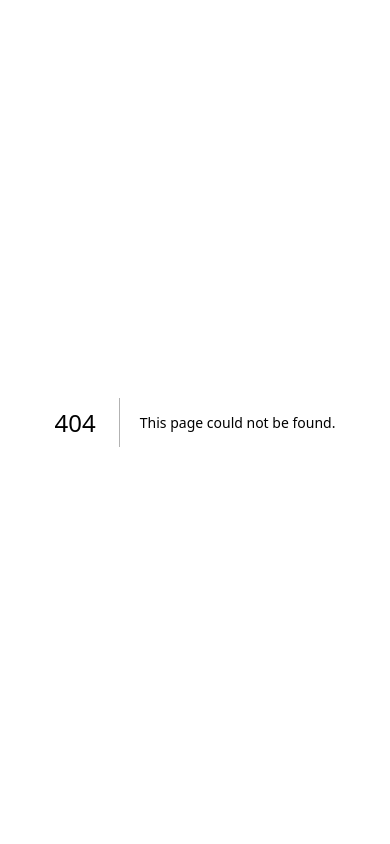
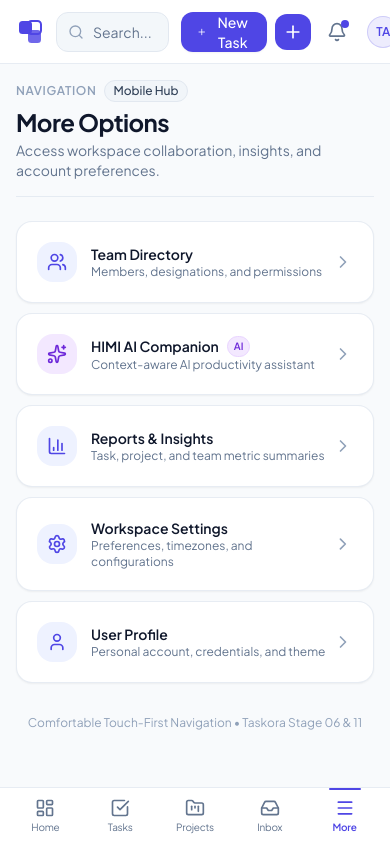
Before and after one commit to graphionicteam/taskora, a Next.js app: page /more in a window 390 px wide. Before the commit this address had no page. Built offline with nearby package versions, Linux system fonts and the light colour scheme.

Commit message:
feat: align tablet navigation rail and add mobile more screen

```diff
--- /dev/null
+++ b/src/app/(dashboard)/more/page.tsx
@@ -0,0 +1,138 @@
+import React from "react";
+import { Metadata } from "next";
+import Link from "next/link";
+import {
+  Users,
+  Sparkles,
+  BarChart3,
+  Settings,
+  User,
+  ChevronRight,
+} from "lucide-react";
+import { Card } from "@/components/ui/Card";
+import { Badge } from "@/components/ui/Badge";
+import { cn } from "@/lib/utils";
+
+export const metadata: Metadata = {
+  title: "More Navigation — Taskora",
+  description: "Access team, HIMI AI, reports, settings, and profile.",
+};
+
+interface MoreItem {
+  title: string;
+  subtitle: string;
+  href: string;
+  icon: React.ComponentType<{ className?: string }>;
+  isHimi?: boolean;
+}
+
+const MORE_LINKS: MoreItem[] = [
+  {
+    title: "Team Directory",
+    subtitle: "Members, designations, and permissions",
+    href: "/team",
+    icon: Users,
+  },
+  {
+    title: "HIMI AI Companion",
+    subtitle: "Context-aware AI productivity assistant",
+    href: "/himi",
+    icon: Sparkles,
+    isHimi: true,
+  },
+  {
+    title: "Reports & Insights",
+    subtitle: "Task, project, and team metric summaries",
+    href: "/reports",
+    icon: BarChart3,
+  },
+  {
+    title: "Workspace Settings",
+    subtitle: "Preferences, timezones, and configurations",
+    href: "/settings",
+    icon: Settings,
+  },
+  {
+    title: "User Profile",
+    subtitle: "Personal account, credentials, and theme",
+    href: "/profile",
+    icon: User,
+  },
+];
+
+export default function MorePage() {
+  return (
+    <div className="space-y-6 max-w-2xl mx-auto">
+      {/* Header */}
+      <div className="pb-4 border-b border-slate-200/80 dark:border-slate-800">
+        <div className="flex items-center gap-2 mb-1">
+          <span className="text-xs font-semibold tracking-wider text-slate-400 dark:text-slate-500 uppercase">
+            Navigation
+          </span>
+          <Badge variant="default">Mobile Hub</Badge>
+        </div>
+        <h1 className="text-2xl font-bold tracking-tight text-slate-900 dark:text-white">
+          More Options
+        </h1>
+        <p className="text-sm text-slate-500 dark:text-slate-400 mt-0.5">
+          Access workspace collaboration, insights, and account preferences.
+        </p>
+      </div>
+
+      {/* Navigation Links List */}
+      <div className="space-y-2.5">
+        {MORE_LINKS.map((item) => {
+          const Icon = item.icon;
+          return (
+            <Link
+              key={item.href}
+              href={item.href}
+              className="block group focus-visible:outline-hidden focus-visible:ring-2 focus-visible:ring-[#4F46E5] rounded-xl"
+            >
+              <Card
+                hoverable
+                className="flex items-center justify-between p-4 min-h-[56px] transition-all group-hover:border-indigo-200 dark:group-hover:border-indigo-900/60"
+              >
+                <div className="flex items-center gap-3.5">
+                  <div
+                    className={cn(
+                      "w-10 h-10 rounded-xl flex items-center justify-center shrink-0 transition-colors",
+                      item.isHimi
+                        ? "bg-purple-100 text-[#6D28D9] dark:bg-purple-950/60 dark:text-[#A78BFA]"
+                        : "bg-indigo-50 text-[#4F46E5] dark:bg-indigo-950/50 dark:text-indigo-400 group-hover:bg-[#4F46E5] group-hover:text-white"
+                    )}
+                  >
+                    <Icon className="w-5 h-5" />
+                  </div>
+                  <div>
+                    <div className="flex items-center gap-2">
+                      <span className="text-sm font-semibold text-slate-900 dark:text-white group-hover:text-[#4F46E5] dark:group-hover:text-indigo-300 transition-colors">
+                        {item.title}
+                      </span>
+                      {item.isHimi && (
+                        <span className="text-[10px] font-semibold px-1.5 py-0.5 rounded-full bg-purple-100 dark:bg-purple-950/60 text-[#6D28D9] dark:text-[#A78BFA] border border-purple-200 dark:border-purple-800">
+                          AI
+                        </span>
+                      )}
+                    </div>
+                    <p className="text-xs text-slate-500 dark:text-slate-400">
+                      {item.subtitle}
+                    </p>
+                  </div>
+                </div>
+                <ChevronRight className="w-5 h-5 text-slate-400 dark:text-slate-500 group-hover:text-[#4F46E5] dark:group-hover:text-indigo-300 transition-transform group-hover:translate-x-0.5" />
+              </Card>
+            </Link>
+          );
+        })}
+      </div>
+
+      {/* Touch-First Note */}
+      <div className="pt-2 text-center">
+        <p className="text-xs text-slate-400 dark:text-slate-500">
+          Comfortable Touch-First Navigation • Taskora Stage 06 & 11
+        </p>
+      </div>
+    </div>
+  );
+}
--- a/src/components/layout/MobileTabBar.tsx
+++ b/src/components/layout/MobileTabBar.tsx
@@ -23,7 +23,7 @@ const TABS: TabItem[] = [
   { title: "Tasks", href: "/tasks/my", icon: CheckSquare },
   { title: "Projects", href: "/projects", icon: FolderKanban },
   { title: "Inbox", href: "/inbox", icon: Inbox },
-  { title: "More", href: "/settings", icon: Menu },
+  { title: "More", href: "/more", icon: Menu },
 ];
 
 export const MobileTabBar: React.FC = () => {
--- a/src/components/layout/Sidebar.tsx
+++ b/src/components/layout/Sidebar.tsx
@@ -1,6 +1,6 @@
 "use client";
 
-import React, { useState } from "react";
+import React, { useState, useEffect } from "react";
 import Link from "next/link";
 import { usePathname } from "next/navigation";
 import {
@@ -16,6 +16,8 @@ import {
   User,
   ChevronLeft,
   ChevronRight,
+  PanelLeft,
+  X,
 } from "lucide-react";
 import { TaskoraLogo } from "./TaskoraLogo";
 import { cn } from "@/lib/utils";
@@ -63,39 +65,51 @@ const FOOTER_ITEMS: NavItem[] = [
 
 export const Sidebar: React.FC = () => {
   const pathname = usePathname();
-  const [collapsed, setCollapsed] = useState(false);
+  const [isDesktop, setIsDesktop] = useState(false);
+  const [desktopCollapsed, setDesktopCollapsed] = useState(false);
+  const [tabletDrawerOpen, setTabletDrawerOpen] = useState(false);
 
-  return (
-    <aside
-      aria-label="Sidebar navigation"
-      className={cn(
-        "hidden md:flex flex-col shrink-0 h-screen sticky top-0 border-r border-slate-200/80 dark:border-slate-800 bg-surface z-30 transition-[width] duration-180 ease-[cubic-bezier(0.2,0,0,1)]",
-        collapsed ? "w-[72px]" : "w-[248px]"
-      )}
-    >
-      {/* Header / Brand */}
-      <div className="h-16 flex items-center justify-between px-4 border-b border-slate-100 dark:border-slate-800/80">
-        <Link
-          href="/dashboard"
-          className="flex items-center gap-2.5 focus-visible:outline-hidden focus-visible:ring-2 focus-visible:ring-[#4F46E5] rounded-md p-1"
-        >
-          <TaskoraLogo collapsed={collapsed} />
-        </Link>
-        <button
-          type="button"
-          onClick={() => setCollapsed(!collapsed)}
-          aria-label={collapsed ? "Expand sidebar" : "Collapse sidebar"}
-          className="p-1.5 rounded-lg text-slate-500 hover:text-slate-800 hover:bg-slate-100 dark:hover:bg-slate-800 dark:hover:text-slate-200 cursor-pointer focus-visible:ring-2 focus-visible:ring-[#4F46E5]"
-        >
-          {collapsed ? (
-            <ChevronRight className="w-4 h-4" />
-          ) : (
-            <ChevronLeft className="w-4 h-4" />
-          )}
-        </button>
-      </div>
+  useEffect(() => {
+    const media = window.matchMedia("(min-width: 1024px)");
+    setIsDesktop(media.matches);
 
-      {/* Navigation Groups */}
+    const handler = (e: MediaQueryListEvent) => {
+      setIsDesktop(e.matches);
+      if (e.matches) {
+        setTabletDrawerOpen(false);
+      }
+    };
+
+    media.addEventListener("change", handler);
+    return () => media.removeEventListener("change", handler);
+  }, []);
+
+  // Close drawer on escape key
+  useEffect(() => {
+    const handleKeyDown = (e: KeyboardEvent) => {
+      if (e.key === "Escape" && tabletDrawerOpen) {
+        setTabletDrawerOpen(false);
+      }
+    };
+    window.addEventListener("keydown", handleKeyDown);
+    return () => window.removeEventListener("keydown", handleKeyDown);
+  }, [tabletDrawerOpen]);
+
+  // Determine whether the in-flow sidebar is collapsed
+  // On desktop (>=1024px): depends on desktopCollapsed state
+  // On tablet (768px-1023px): in-flow sidebar is always the compact rail (72px)
+  const isCollapsed = isDesktop ? desktopCollapsed : true;
+
+  const handleToggle = () => {
+    if (isDesktop) {
+      setDesktopCollapsed((prev) => !prev);
+    } else {
+      setTabletDrawerOpen(true);
+    }
+  };
+
+  const renderNavList = (collapsed: boolean, onItemClick?: () => void) => (
+    <>
       <div className="flex-1 overflow-y-auto px-3 py-4 space-y-6">
         {NAV_GROUPS.map((group) => (
           <div key={group.group} className="space-y-1">
@@ -115,6 +129,7 @@ export const Sidebar: React.FC = () => {
                   <Link
                     key={item.href}
                     href={item.href}
+                    onClick={onItemClick}
                     title={collapsed ? item.title : undefined}
                     className={cn(
                       "flex items-center gap-3 rounded-lg text-sm font-medium transition-colors relative min-h-[40px] focus-visible:outline-hidden focus-visible:ring-2 focus-visible:ring-[#4F46E5]",
@@ -154,7 +169,6 @@ export const Sidebar: React.FC = () => {
         ))}
       </div>
 
-      {/* Footer / Account & Settings */}
       <div className="p-3 border-t border-slate-100 dark:border-slate-800/80 space-y-0.5">
         {FOOTER_ITEMS.map((item) => {
           const Icon = item.icon;
@@ -163,6 +177,7 @@ export const Sidebar: React.FC = () => {
             <Link
               key={item.href}
               href={item.href}
+              onClick={onItemClick}
               title={collapsed ? item.title : undefined}
               className={cn(
                 "flex items-center gap-3 rounded-lg text-sm font-medium transition-colors min-h-[40px] focus-visible:outline-hidden focus-visible:ring-2 focus-visible:ring-[#4F46E5]",
@@ -178,6 +193,102 @@ export const Sidebar: React.FC = () => {
           );
         })}
       </div>
-    </aside>
+    </>
+  );
+
+  return (
+    <>
+      {/* Primary In-Flow Navigation:
+          - Hidden on Mobile (<768px)
+          - Compact Rail (72px) on Tablet (768px–1023px)
+          - Collapsible Sidebar (248px / 72px) on Desktop (>=1024px)
+      */}
+      <aside
+        aria-label="Navigation sidebar"
+        className={cn(
+          "hidden md:flex flex-col shrink-0 h-screen sticky top-0 border-r border-slate-200/80 dark:border-slate-800 bg-surface z-30 transition-[width] duration-180 ease-[cubic-bezier(0.2,0,0,1)]",
+          isCollapsed ? "w-[72px]" : "w-[248px]"
+        )}
+      >
+        {/* Header / Brand */}
+        <div className="h-16 flex items-center justify-between px-4 border-b border-slate-100 dark:border-slate-800/80">
+          <Link
+            href="/dashboard"
+            className="flex items-center gap-2.5 focus-visible:outline-hidden focus-visible:ring-2 focus-visible:ring-[#4F46E5] rounded-md p-1"
+          >
+            <TaskoraLogo collapsed={isCollapsed} />
+          </Link>
+          <button
+            type="button"
+            onClick={handleToggle}
+            aria-label={
+              isDesktop
+                ? isCollapsed
+                  ? "Expand sidebar"
+                  : "Collapse sidebar"
+                : "Open navigation drawer"
+            }
+            title={
+              isDesktop
+                ? isCollapsed
+                  ? "Expand sidebar"
+                  : "Collapse sidebar"
+                : "Open navigation drawer"
+            }
+            className="p-1.5 rounded-lg text-slate-500 hover:text-slate-800 hover:bg-slate-100 dark:hover:bg-slate-800 dark:hover:text-slate-200 cursor-pointer focus-visible:ring-2 focus-visible:ring-[#4F46E5]"
+          >
+            {isDesktop ? (
+              isCollapsed ? (
+                <ChevronRight className="w-4 h-4" />
+              ) : (
+                <ChevronLeft className="w-4 h-4" />
+              )
+            ) : (
+              <PanelLeft className="w-4 h-4" />
+            )}
+          </button>
+        </div>
+
+        {renderNavList(isCollapsed)}
+      </aside>
+
+      {/* Adaptive Drawer for Tablet (768px–1023px) */}
+      {tabletDrawerOpen && (
+        <div className="fixed inset-0 z-50 lg:hidden" aria-modal="true" role="dialog">
+          {/* Backdrop */}
+          <div
+            className="fixed inset-0 bg-slate-900/40 backdrop-blur-xs transition-opacity"
+            onClick={() => setTabletDrawerOpen(false)}
+            aria-hidden="true"
+          />
+
+          {/* Drawer Panel */}
+          <aside
+            aria-label="Tablet navigation drawer"
+            className="fixed inset-y-0 left-0 w-[248px] bg-surface flex flex-col z-50 shadow-2xl border-r border-slate-200/80 dark:border-slate-800 animate-in slide-in-from-left duration-200 ease-out"
+          >
+            <div className="h-16 flex items-center justify-between px-4 border-b border-slate-100 dark:border-slate-800/80">
+              <Link
+                href="/dashboard"
+                onClick={() => setTabletDrawerOpen(false)}
+                className="flex items-center gap-2.5 p-1"
+              >
+                <TaskoraLogo collapsed={false} />
+              </Link>
+              <button
+                type="button"
+                onClick={() => setTabletDrawerOpen(false)}
+                aria-label="Close navigation drawer"
+                className="p-1.5 rounded-lg text-slate-500 hover:text-slate-800 hover:bg-slate-100 dark:hover:bg-slate-800 cursor-pointer focus-visible:ring-2 focus-visible:ring-[#4F46E5]"
+              >
+                <X className="w-4 h-4" />
+              </button>
+            </div>
+
+            {renderNavList(false, () => setTabletDrawerOpen(false))}
+          </aside>
+        </div>
+      )}
+    </>
   );
 };
```
